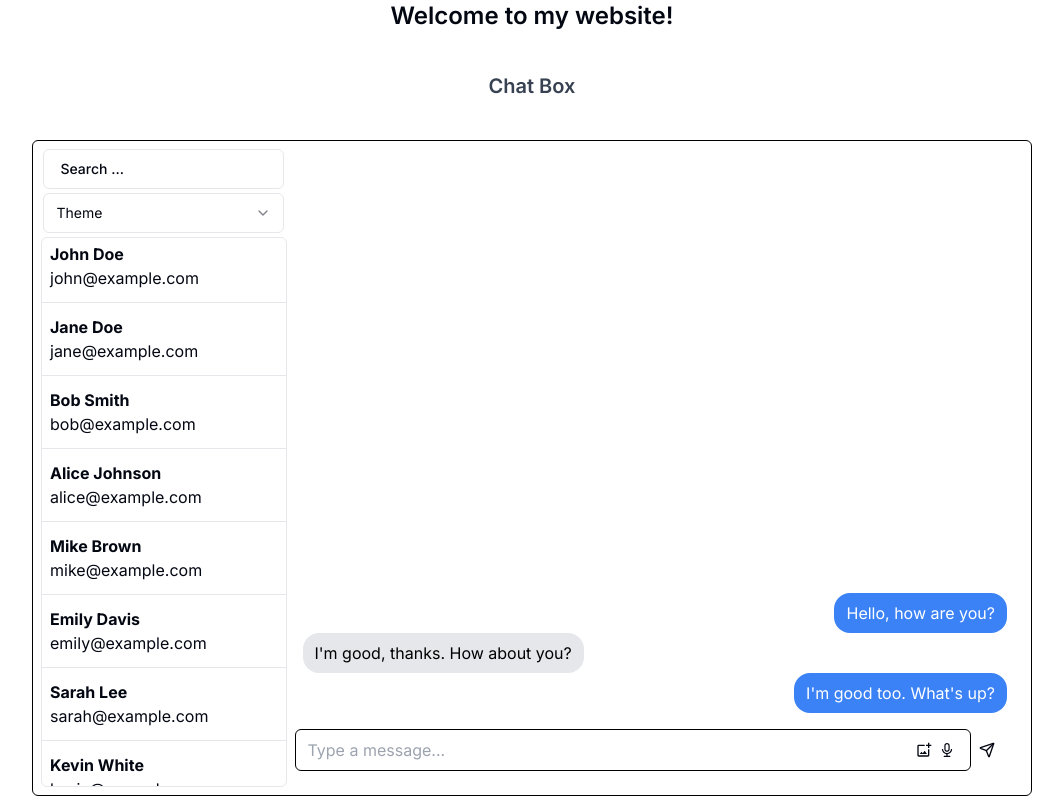
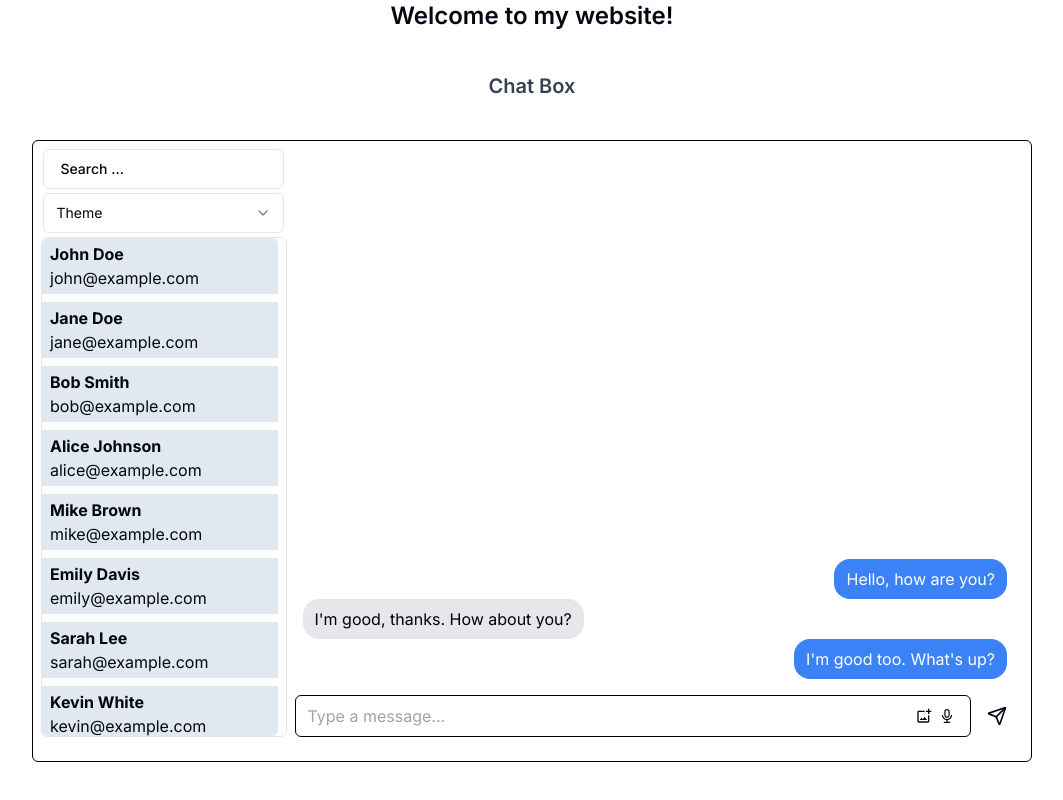
Before and after one commit to pally0091/chat-interface, a Next.js app: page / in a window 1280 px wide. Shown: the whole page, without its empty margins (108-1171 px from the left). Built offline with nearby package versions, Linux system fonts and the light colour scheme.

Commit message:
Refactored UserList component and adjusted styles for chat button

```diff
--- a/src/app/page.tsx
+++ b/src/app/page.tsx
@@ -177,25 +177,26 @@ const UserList = () => {
     },
   ];
   return (
-    <ScrollArea className=" h-[550px] rounded-md border">
-      <ul>
+    <div className="pb-4 ">
+      <ScrollArea className="h-[500px] rounded-md border pe-2">
+        <ul className="">
           {users.map((user) => (
             <>
               <Link
                 key={user.id}
                 href="#"
-              className="m-0"
+                className="m-0 "
               >
-              <li className="text-left px-2 py-1 ">
+                <li className="text-left px-2 py-1 bg-slate-200 mb-2">
                   <b>{user.name}</b> <br />
                   {user.email}
                 </li>
               </Link>
-            <Separator className="my-2" />
             </>
           ))}
         </ul>
       </ScrollArea>
+    </div>
   );
 };
 
@@ -333,10 +334,10 @@ const Chat = () => {
           </button>
         </div>
         <button
-          className="w-[5%]"
+          className="w-[5%] flex justify-center items-center"
           onClick={handleSendMessage}
         >
-          <LuSend />
+          <LuSend className="text-xl" />
         </button>
       </div>
     </div>
```
Lines whose indentation alone changed are shown as unchanged.
